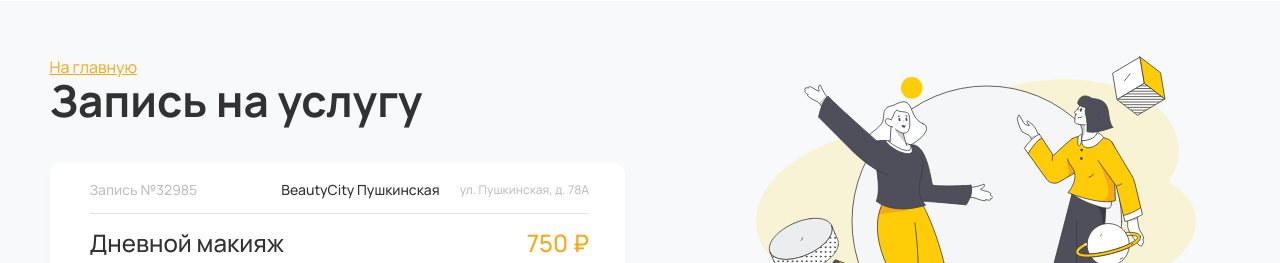
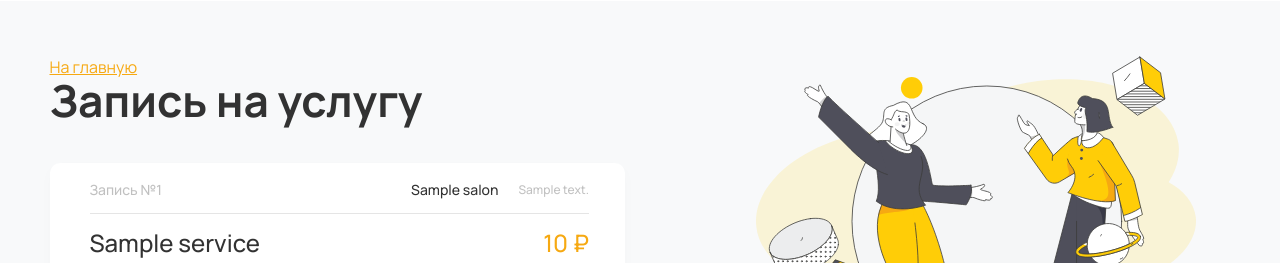
Before and after one commit to Vasadaz/beauty_city, a Django app: template beauty_shop/templates/serviceFinally.html in a window 1280 px wide. Shown: the part 79-342 px from the top of the page. Run offline with Django 4.2, Linux system fonts and the light colour scheme; the template is opened without the code that fills it: most values are stand-ins (such as "Sample title", 1, 10 or a date in 2020).

Commit message:
The "serviceFinally.html" template has been modified. Variables has added into template.

```diff
--- a/beauty_shop/templates/serviceFinally.html
+++ b/beauty_shop/templates/serviceFinally.html
@@ -23,25 +23,25 @@
 						<form action="#" class="serviceFinally__form">
 							<div class="serviceFinally__form_block">
 								<div class="serviceFinally__form_header fic">
-									<span class="serviceFinally__form_header__number">Запись №32985</span>
+									<span class="serviceFinally__form_header__number">Запись №{{ note.pk }}</span>
 									<div class="serviceFinally__form_header__item fic">
-										<div class="serviceFinally__form_header__service">BeautyCity Пушкинская</div>
-										<div class="serviceFinally__form_header__address">ул. Пушкинская, д. 78А</div>
+										<div class="serviceFinally__form_header__service">{{ note.salon.title }}</div>
+										<div class="serviceFinally__form_header__address">{{ note.salon.address }}</div>
 									</div>
 								</div>
 								<div class="serviceFinally__form_content">
 									<div class="serviceFinally__form_content__block fic">
-										<div class="serviceFinally__form_content__title">Дневной макияж</div>
-										<div class="serviceFinally__form_content__price">750 ₽</div>
+										<div class="serviceFinally__form_content__title">{{ note.service.title}}</div>
+										<div class="serviceFinally__form_content__price">{{ note.salon.price}} ₽</div>
 									</div>
 									<div class="serviceFinally__form_content__block fic">
 										<div class="serviceFinally__form_content__items fic">
 										  	<img src="{% static 'img/masters/avatar/vizajist1.svg' %}" alt="avatar" class="accordion__block_img">
-										  	<div class="accordion__block_master">Елена Грибнова</div>
+										  	<div class="accordion__block_master">{{ note.client.name}} {{ note.client.surname}}Грибнова</div>
 									    </div>
 									    <div class="serviceFinally__form_content__item fic">
-											<div class="serviceFinally__form_content__time">16:30</div>
-											<div class="serviceFinally__form_content__date">18 ноября</div>
+											<div class="serviceFinally__form_content__time">{{ note.date_time_start.time}}</div>
+											<div class="serviceFinally__form_content__date">{{ note.date_time_start.date}}</div>
 										</div>
 									</div>
 
```
